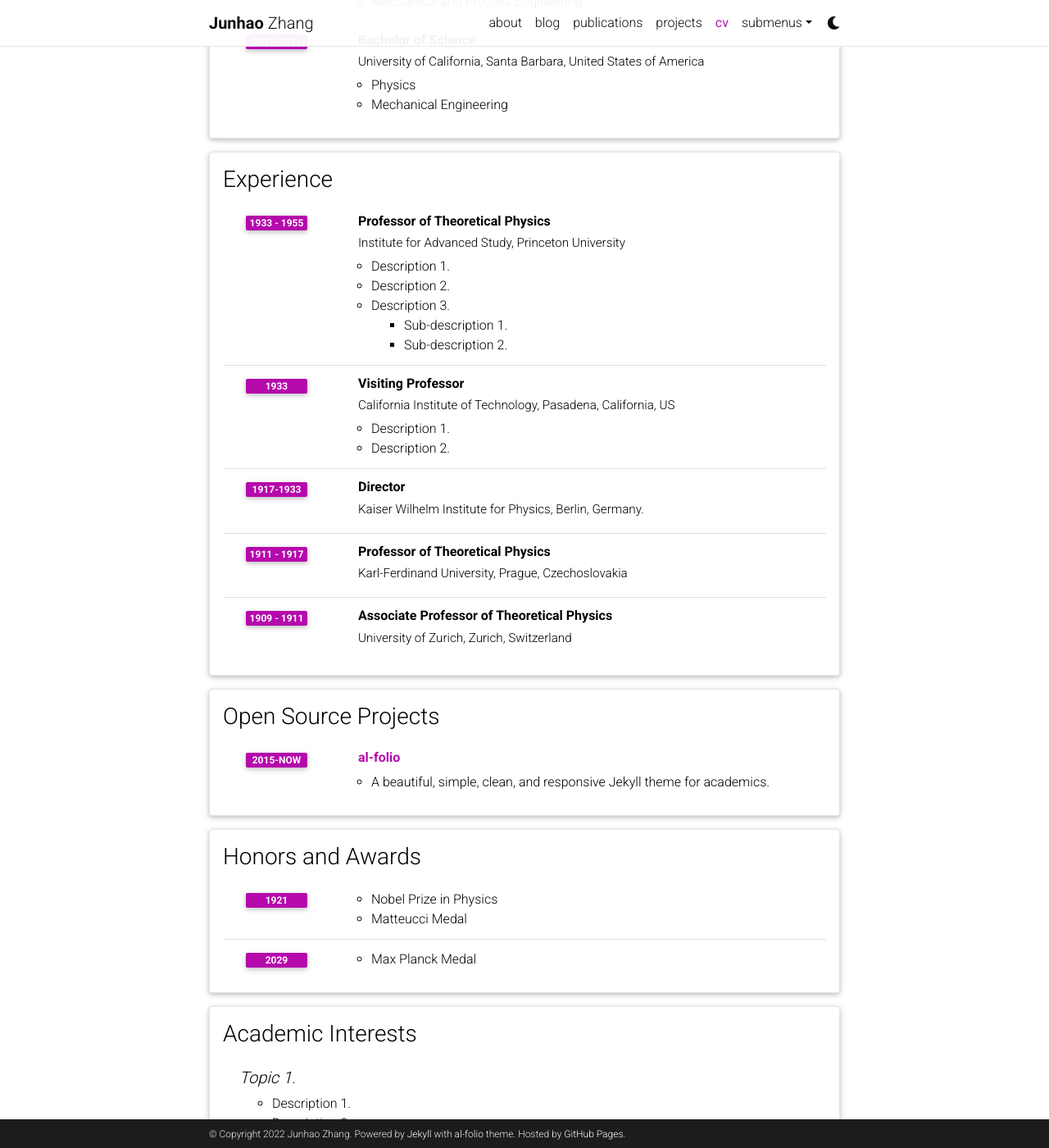
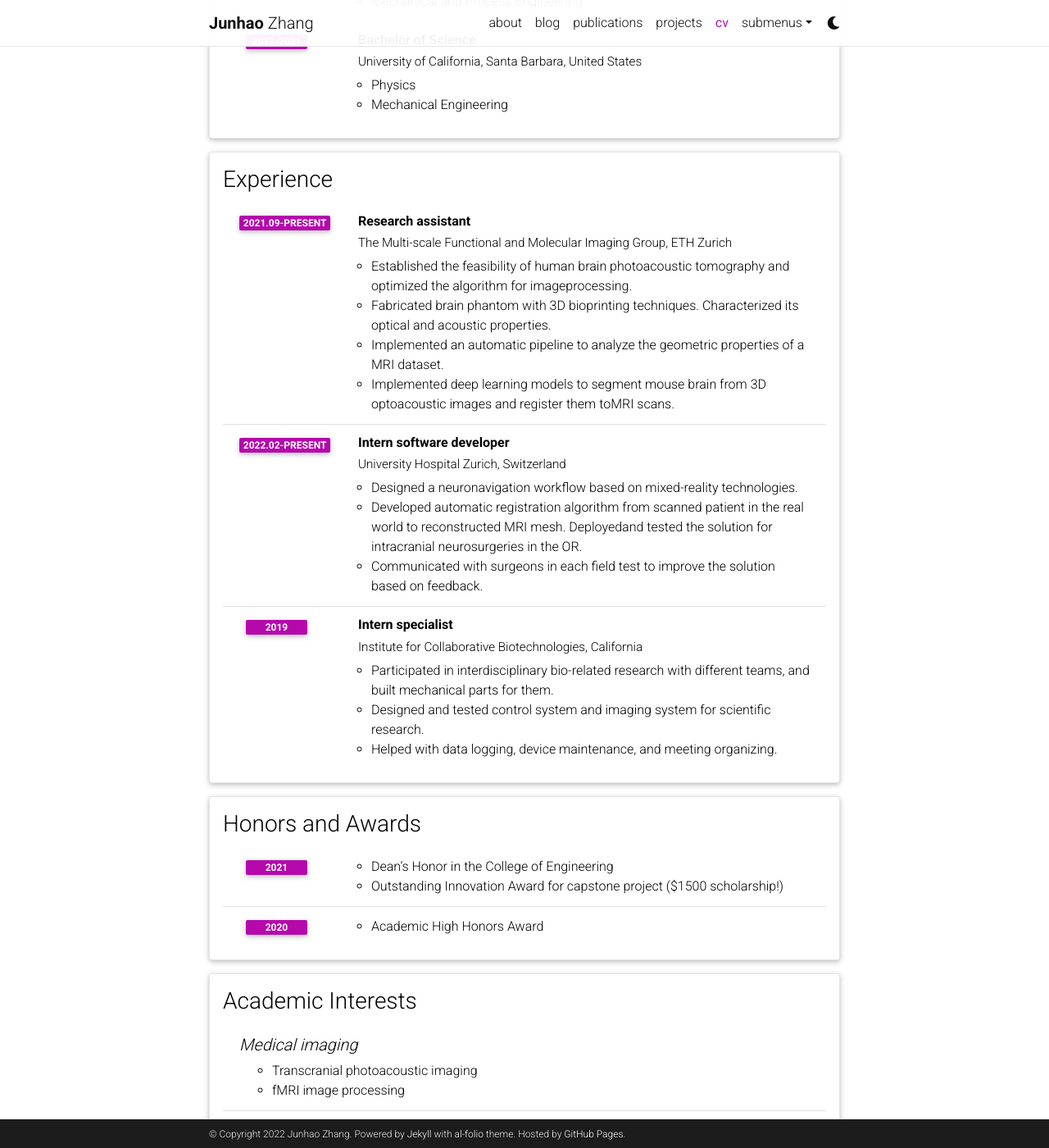
Before and after one commit to Junha0Zhang/junha0Zhang.github.io, a Jekyll site: the page built from _pages/cv.md, in a window 1280 px wide and 1400 px high, scrolled down 530 px. Shown: the whole window at 82% size. Built offline with Jekyll 4.4.1, drawn with Linux system fonts in a browser that asks for light colours; comment, search, counter and statistics services are not loaded; a style sheet for code colours, icons or effects is not loaded; some of the changed text lies outside the part shown.

Commit message:
Update cv.yml

```diff
--- a/_data/cv.yml
+++ b/_data/cv.yml
@@ -16,7 +16,7 @@
       year: 2021-present
       description: Mechanical and Process Engineering
     - title: Bachelor of Science
-      institution: University of California, Santa Barbara, United States of America
+      institution: University of California, Santa Barbara, United States
       year: 2017-2021
       description:
         - Physics
@@ -25,67 +25,54 @@
 - title: Experience
   type: time_table
   contents:
-    - title: Professor of Theoretical Physics
-      institution: Institute for Advanced Study, Princeton University
-      year: 1933 - 1955
+    - title: Research assistant
+      institution: The Multi-scale Functional and Molecular Imaging Group, ETH Zurich
+      year: 2021.09-present
       description:
-        - Description 1.
-        - Description 2.
-        - title: Description 3.
-          contents:
-            - Sub-description 1.
-            - Sub-description 2.
-    - title: Visiting Professor
-      institution: California Institute of Technology, Pasadena, California, US
-      year: 1933
+        - Established the feasibility of human brain photoacoustic tomography and optimized the algorithm for imageprocessing.
+        - Fabricated brain phantom with 3D bioprinting techniques.  Characterized its optical and acoustic properties.
+        - Implemented an automatic pipeline to analyze the geometric properties of a MRI dataset.
+        - Implemented deep learning models to segment mouse brain from 3D optoacoustic images and register them toMRI scans.
+
+    - title: Intern software developer
+      institution: University Hospital Zurich, Switzerland
+      year: 2022.02-present
       description:
-        - Description 1.
-        - Description 2.
+        - Designed a neuronavigation workflow based on mixed-reality technologies.
+        - Developed automatic registration algorithm from scanned patient in the real world to reconstructed MRI mesh.  Deployedand tested the solution for intracranial neurosurgeries in the OR.
+        - Communicated with surgeons in each field test to improve the solution based on feedback.
 
-    - title: Director
-      institution: Kaiser Wilhelm Institute for Physics, Berlin, Germany.
-      year: 1917-1933
-
-    - title: Professor of Theoretical Physics
-      institution: Karl-Ferdinand University, Prague, Czechoslovakia
-      year: 1911 - 1917
+    - title: Intern specialist
+      institution: Institute for Collaborative Biotechnologies, California
+      year: 2019
       description:
-
-    - title: Associate Professor of Theoretical Physics
-      institution: University of Zurich, Zurich, Switzerland
-      year: 1909 - 1911
-
-- title: Open Source Projects
-  type: time_table
-  contents:
-    - title: <a href="https://github.com/alshedivat/al-folio">al-folio</a>
-      year: 2015-now
-      description: A beautiful, simple, clean, and responsive Jekyll theme for academics.
+        - Participated in interdisciplinary bio-related research with different teams, and built mechanical parts for them.
+        - Designed and tested control system and imaging system for scientific research.
+        - Helped with data logging, device maintenance, and meeting organizing.
 
 - title: Honors and Awards
   type: time_table
   contents:
-    - year: 1921
+    - year: 2021
       items:
-        - Nobel Prize in Physics
-        - Matteucci Medal
-    - year: 2029
+        - Dean’s Honor in the College of Engineering
+        - Outstanding Innovation Award for capstone project ($1500 scholarship!)
+    - year: 2020
       items:
-        - Max Planck Medal
+        - Academic High Honors Award
 
 - title: Academic Interests
   type: nested_list
   contents:
-    - title: Topic 1.
+    - title: Medical imaging
       items:
-        - Description 1.
-        - Description 2.
-    - title: Topic 2.
+        - Transcranial photoacoustic imaging
+        - fMRI image processing
+    - title: Neuronavigation
       items:
-        - Description 1.
-        - Description 2.
+        - Mixed reality based
 
 - title: Other Interests
   type: list
   contents:
-    - <u>Hobbies:</u> Hobby 1, Hobby 2, etc.
+    - <u>Hobbies:</u> Drawing, game developing with Unity, soccer, gaming.
```
